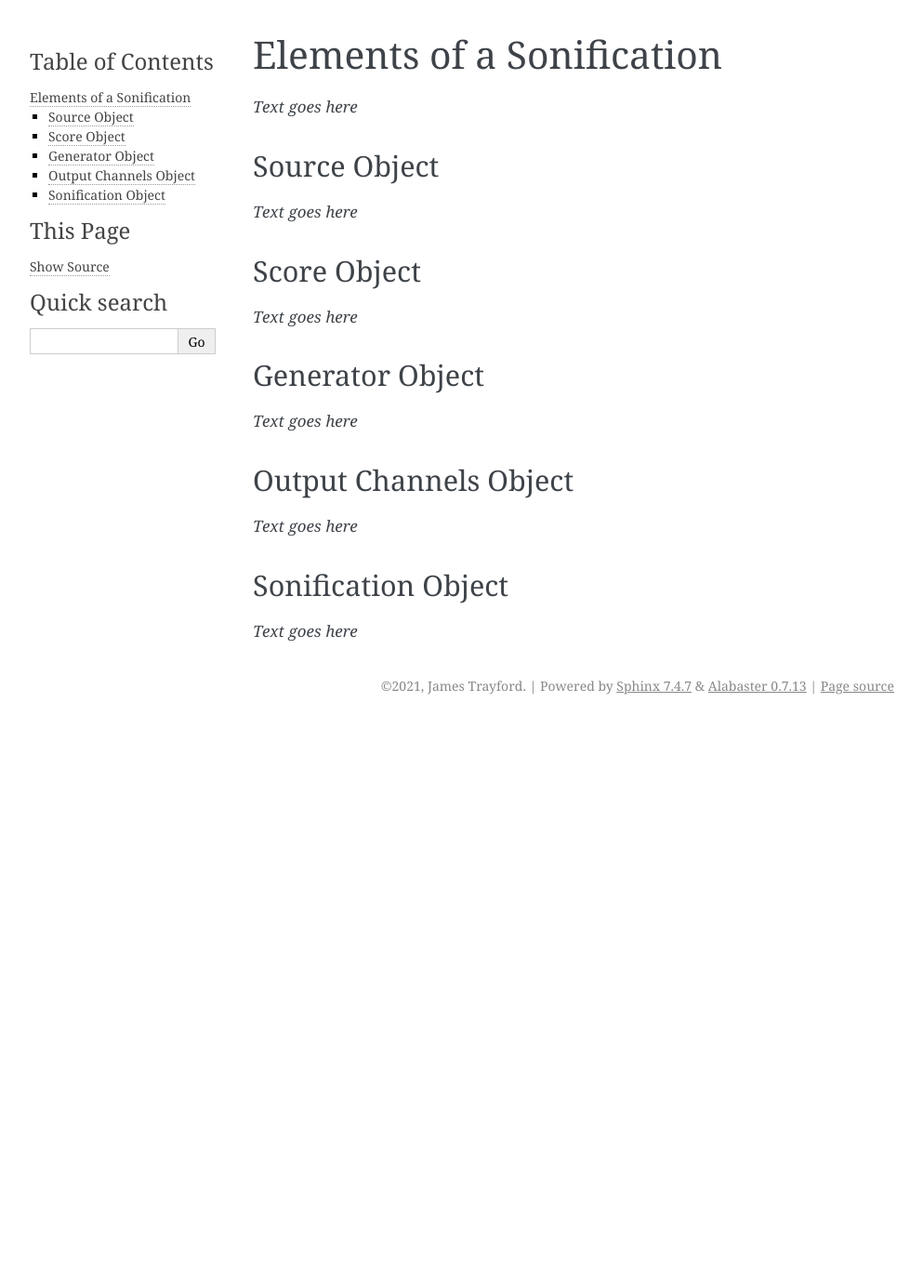
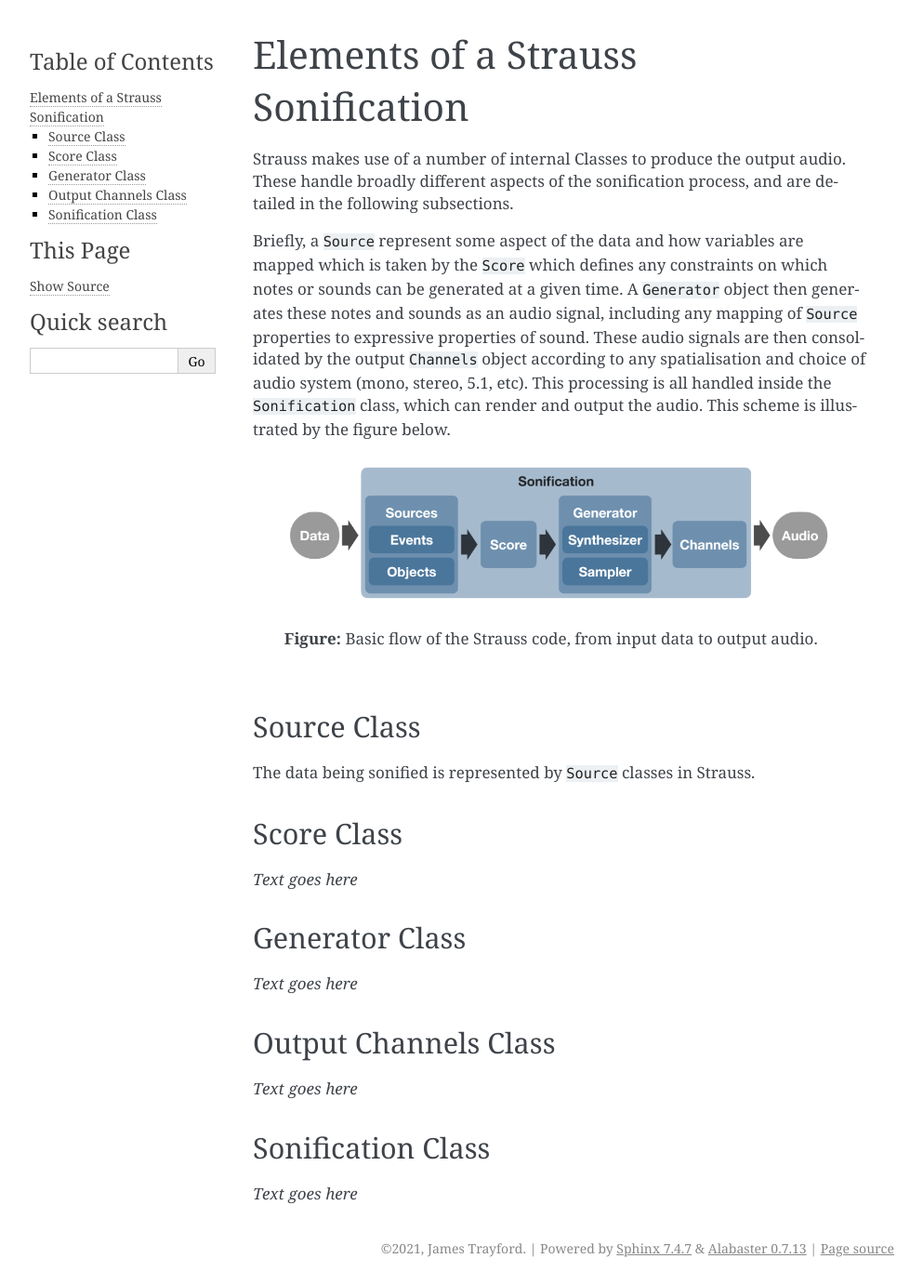
Before and after one commit to james-trayford/strauss, a Sphinx documentation site: the page built from docs/elements.rst, in a window 1280 px wide. Shown: the whole page at 93% size, without its empty margins (148-1141 px from the left). Built offline with Sphinx 7.4.7, drawn with Linux system fonts in a browser that asks for light colours; before the commit the page ends 900 px from its top, so only the background shows below that.

Commit message:
Add figure and overview of sonification elemnts to the docs

```diff
--- a/docs/elements.rst
+++ b/docs/elements.rst
@@ -1,42 +1,50 @@
 
 .. _elements:
 
-Elements of a Sonification
-^^^^^^^^^^^^^^^^^^^^^^^^^^
+Elements of a Strauss Sonification
+^^^^^^^^^^^^^^^^^^^^^^^^^^^^^^^^^^
 
-*Text goes here*
+Strauss makes use of a number of internal Classes to produce the output audio. These handle broadly different aspects of the sonification process, and are detailed in the following subsections.
+
+Briefly, a :code:`Source` represent some aspect of the data and how variables are mapped which is taken by the :code:`Score` which defines any constraints on which notes or sounds can be generated at a given time. A :code:`Generator` object then generates these notes and sounds as an audio signal, including any mapping of :code:`Source` properties to expressive properties of sound. These audio signals are then consolidated by the output :code:`Channels` object according to any spatialisation and choice of audio system (mono, stereo, 5.1, etc). This processing is all handled inside the :code:`Sonification` class, which can render and output the audio. This scheme is illustrated by the figure below.
+
+.. figure:: figures/strauss_flow.png
+   :scale: 8 %
+   :alt: flowchart representing the Strauss code
+
+   **Figure:** Basic flow of the Strauss code, from input data to output audio.
 
 .. _sources:
 
-Source Object
-*************
+Source Class
+************
 
-*Text goes here*
+The data being sonified is represented by :code:`Source` classes in Strauss.
 
 .. _score:
 
-Score Object
-************
+Score Class
+***********
 
 *Text goes here*
 
 .. _generator:
 
-Generator Object
-****************
+Generator Class
+***************
 
 *Text goes here*
 
 .. _channels:
 
-Output Channels Object
-**********************
+Output Channels Class
+*********************
 
 *Text goes here*
 
 .. _sonification:
 
-Sonification Object
-*******************
+Sonification Class
+******************
 
 *Text goes here*
```
Also changed, not shown: docs/figures/strauss_flow.png (added).
